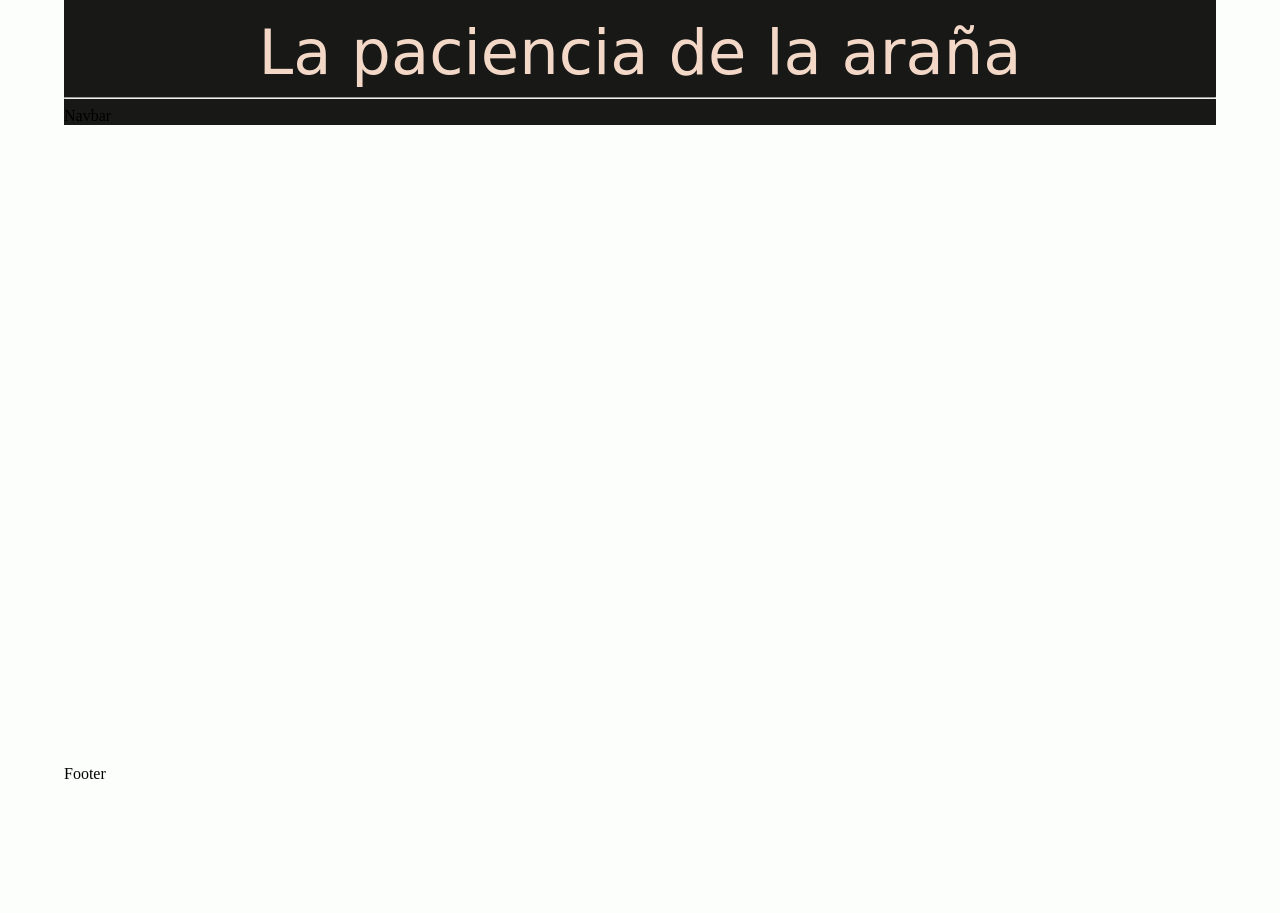
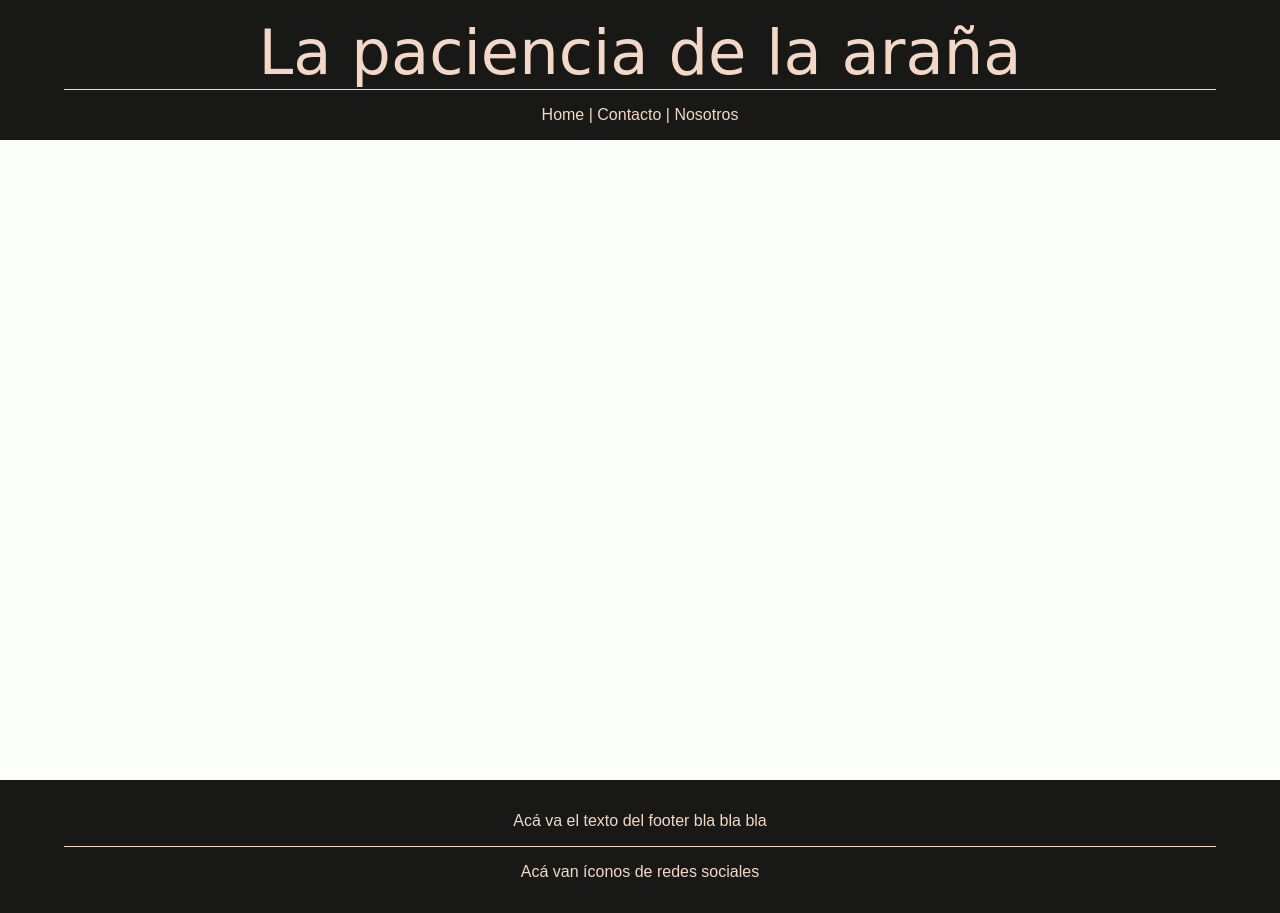
Before and after one commit to LeonelZ99/Proyecto_CaC---Grupo-17, a plain HTML site: page plantilla.html in a window 1280 px wide. Before the commit the page ends 800 px from the top, so only its background shows below. Drawn offline with Linux system fonts and the light colour scheme.

Commit message:
Se agrega estilos al footer, se modifica el tamaño del main en los media query

```diff
--- a/css/global.css
+++ b/css/global.css
@@ -1,12 +1,7 @@
-.leckerli {
-  font-family: "Leckerli One", cursive;
-  font-weight: 400;
-  font-style: normal;
-}
-
 body {
     margin: 0;
     background-color: #FBFEFB;
+    font-family: Arial, Helvetica, sans-serif;
 }
 
 header {
@@ -24,6 +19,7 @@ h1  {
   color: #F3D8C7;
   margin: 0;
   padding: 0;
+  border-bottom: 1px solid #F3D8C7;
 }
 
 main {
@@ -32,25 +28,62 @@ main {
     padding: 0;
 }
 
-hr {
+footer {
+    background-color: #181817;
     color: #F3D8C7;
+    padding: 2vh 0;
+}
+
+.nav {
+    text-align: center;
+    margin: 0;
+    padding: 2vh 0;
+    color: #F3D8C7;
+}
+
+.content-footer p {
+    text-align: center;
+    margin: 0;
+    padding: 2vh 0;
+}
+
+.content-footer > :first-child {
+
+    border-bottom: 1px solid #F3D8C7;
+
+}
+
+@media screen and (max-width: 767px) {
+
+    main {
+        width:100%;
+    }
 
 }
 
 @media screen and (min-width: 768px) {
 
-  .container {
+  main {
      width:100%;
-     margin: 0 auto;
   }
 
 }
 
 @media screen and (min-width: 1024px) {
 
-  .container{
+  main {
       width:90%;
       margin: 0 auto;
   }
 
+  .content-footer {
+    width:90%;
+    margin: 0 auto;
+  }
+
+  h1 {
+    width:90%;
+    margin: 0 auto;
+  }
+
 }
--- a/plantilla.html
+++ b/plantilla.html
@@ -7,26 +7,28 @@
     <link rel="stylesheet" href="css/global.css">
 </head>
 <body>
-    <div class="container">
-        <header>
+    <header>
             <h1>
                 La paciencia de la araña
             </h1>
-            <hr>
             <div class="nav">
-                Navbar
+                Home | Contacto | Nosotros
             </div>
 
         </header>
 
         <!-- Contenido -->
-        <main>
+   <main>
 
-        </main>
+   </main>
 
-        <footer>
-            Footer
-        </footer>
-    </div>
+   <footer>
+        <div class="content-footer">
+            <p>Acá va el texto del footer bla bla bla</p>
+            <p>Acá van íconos de redes sociales</p>
+        </div>
+
+
+   </footer>
 </body>
 </html>
```
